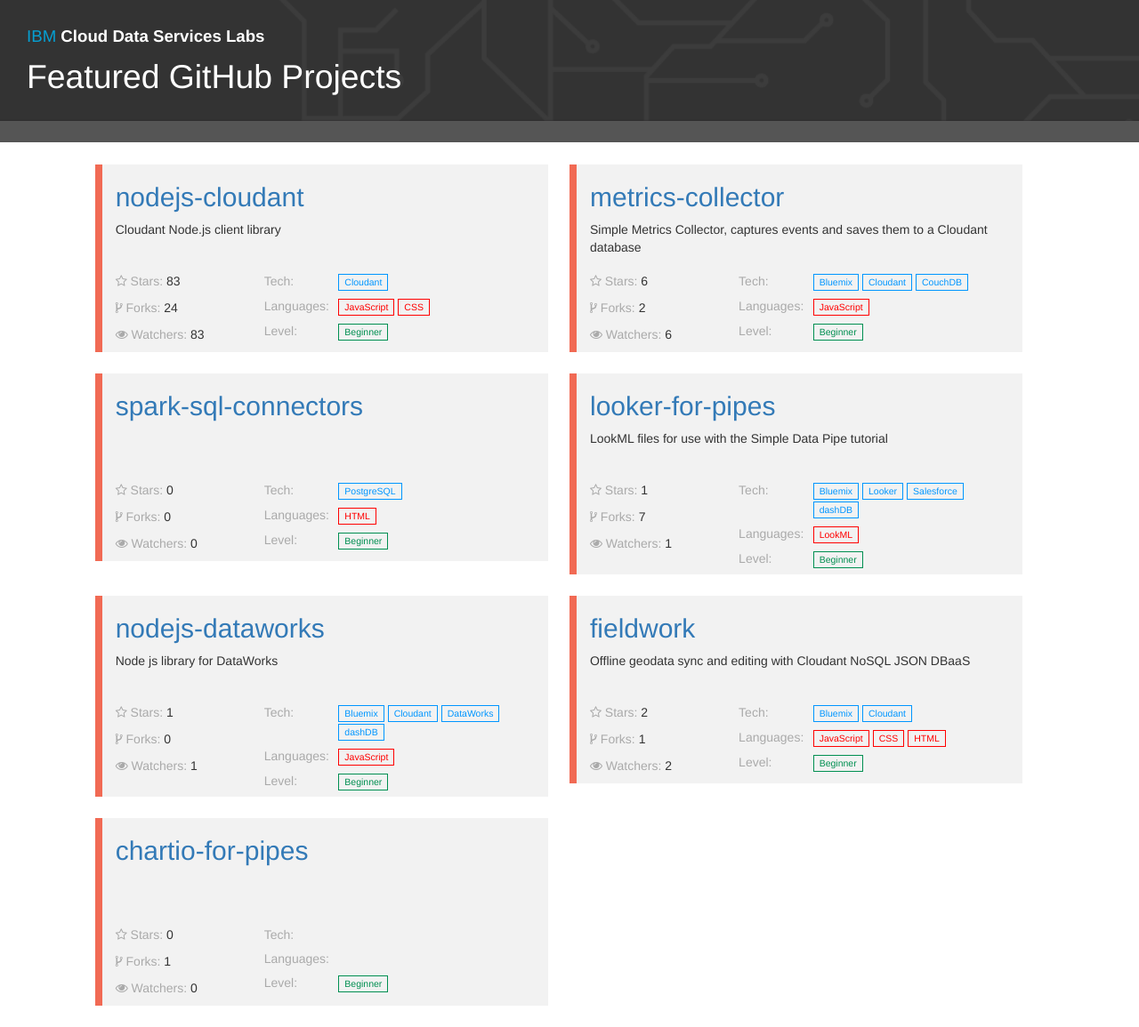
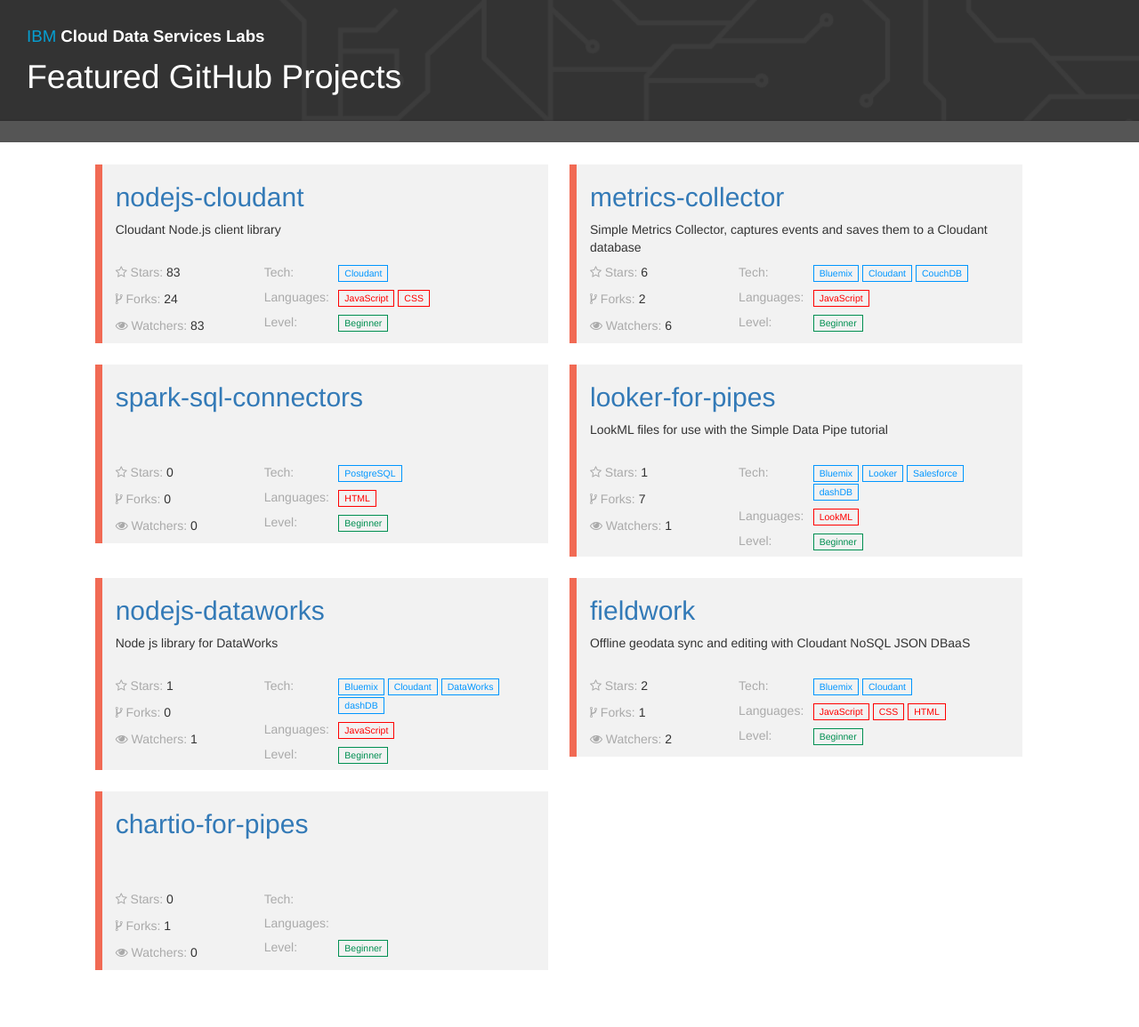
Before and after one commit to ibm-watson-data-lab/ibm-cds-labs-old, a Jekyll site: the page built from index.html, in a window 1280 px wide. Shown: the whole page at 89% size. Built offline with Jekyll 4.4.1, drawn with Linux system fonts in a browser that asks for light colours; nearby versions of some CDN libraries; after the commit the page ends 1115 px from its top, so only the background shows below that.

```diff
--- a/css/app.css
+++ b/css/app.css
@@ -9,9 +9,10 @@
   border-left: 8px solid #f16a54;
   border-right: 24px solid #fff;
   margin-bottom: 24px;
+  /*height: 296px;*/
 }
 .description {
-  height: 48px;
+  height: 38px;
   overflow: hidden;
 }
 .meta {
@@ -72,3 +73,11 @@
   /*color: #ddd;*/
   margin-top: 0.15em;
 }
+
+.gistpreview {
+  max-height: 256px;
+  margin-bottom: 8px;
+  display: block;
+  overflow: scroll;
+  box-shadow: inset
+}
```
Also changed, not shown: gists.html (+4 -3 lines).
